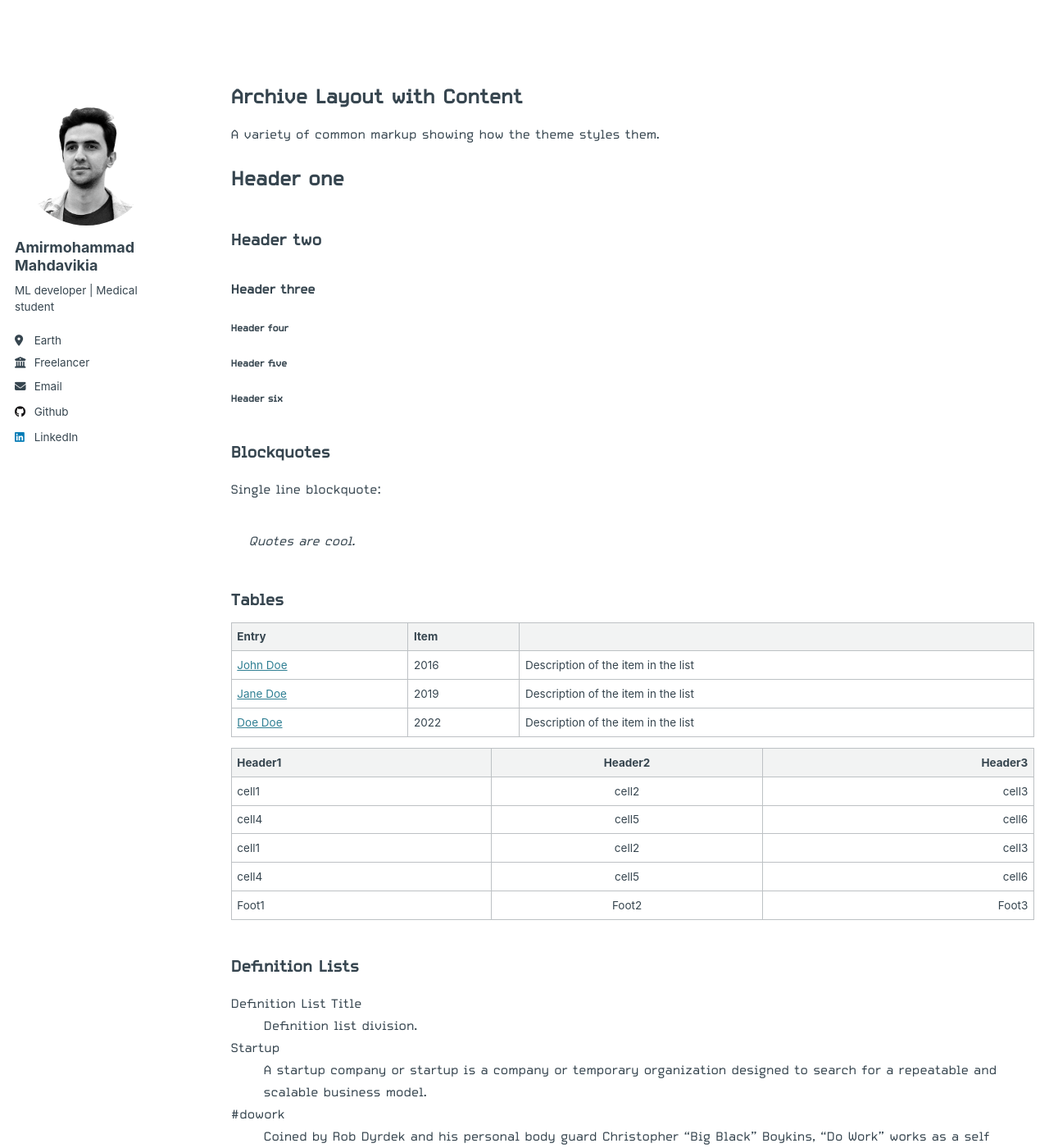
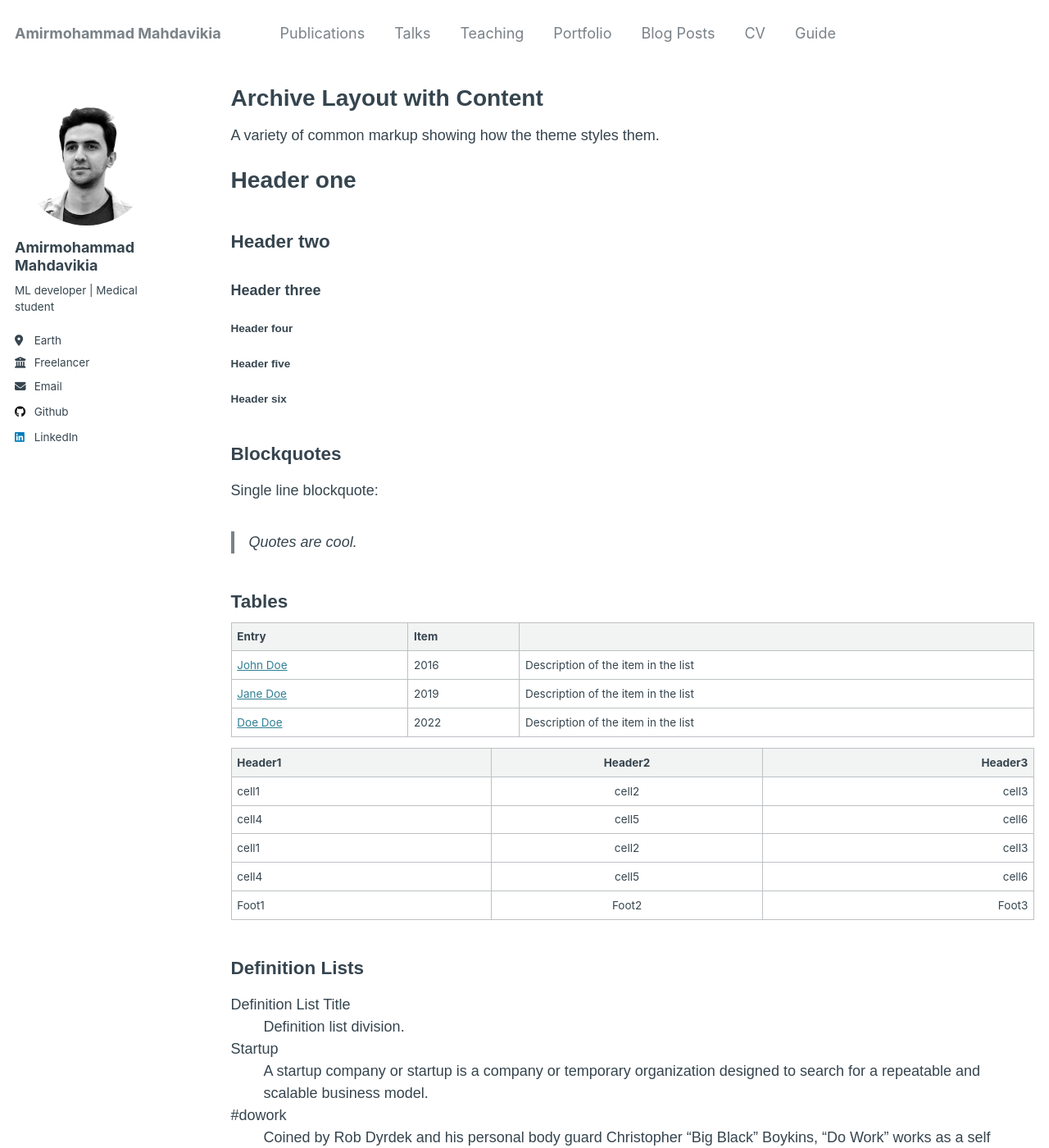
Before and after one commit to ammomahdavikia/ammomahdavikia.github.io, a Jekyll site: the page built from _pages/archive-layout-with-content.md, in a window 1280 px wide and 1400 px high. Shown: the whole window at 82% size. Built offline with Jekyll 4.4.1, drawn with Linux system fonts in a browser that asks for light colours; some web fonts are replaced.

Commit message:
Debugging font loader

```diff
--- a/_sass/_variables.scss
+++ b/_sass/_variables.scss
@@ -77,7 +77,7 @@ $code-background-color-dark : mix(#000, $background-color, 20%);
 $text-color                 : #36454F;
 $border-color               : mix(#fff, $background-color, 20%);
 
-$primary-color              : #ffffff;
+$primary-color              : #7a8288;
 $success-color              : #62c462;
 $warning-color              : #f89406;
 $danger-color               : #ee5f5b;
--- a/_sass/custom/custom.scss
+++ b/_sass/custom/custom.scss
@@ -1,16 +1,16 @@
 @font-face {
     font-family: 'CarbonPlusRegular';
-    src: url('/assets/fonts/carbonplus-regular-bl.otf') format('opentype'),
-         url('/assets/fonts/CarbonPlusRegular.woff') format('woff'),
-         url('/assets/fonts/CarbonPlusRegular.woff2') format('woff2');
+    src: url('/_assets/fonts/carbonplus-regular-bl.otf') format('opentype'),
+         url('/_assets/fonts/CarbonPlusRegular.woff') format('woff'),
+         url('/_assets/fonts/CarbonPlusRegular.woff2') format('woff2');
     font-weight: normal;
     font-style: normal;
   }
 
   body {
-    font-family: 'CarbonPlusRegular', sans-serif;
+    font-family: 'CarbonPlusRegular', Arial, sans-serif;
   }
 
   h1, h2, h3, h4, h5, h6 {
-    font-family: 'CarbonPlusRegular', sans-serif;
+    font-family: 'CarbonPlusRegular', Arial, sans-serif;
   }
```
Also changed, not shown: assets/css/main.scss (line endings or trailing spaces).
